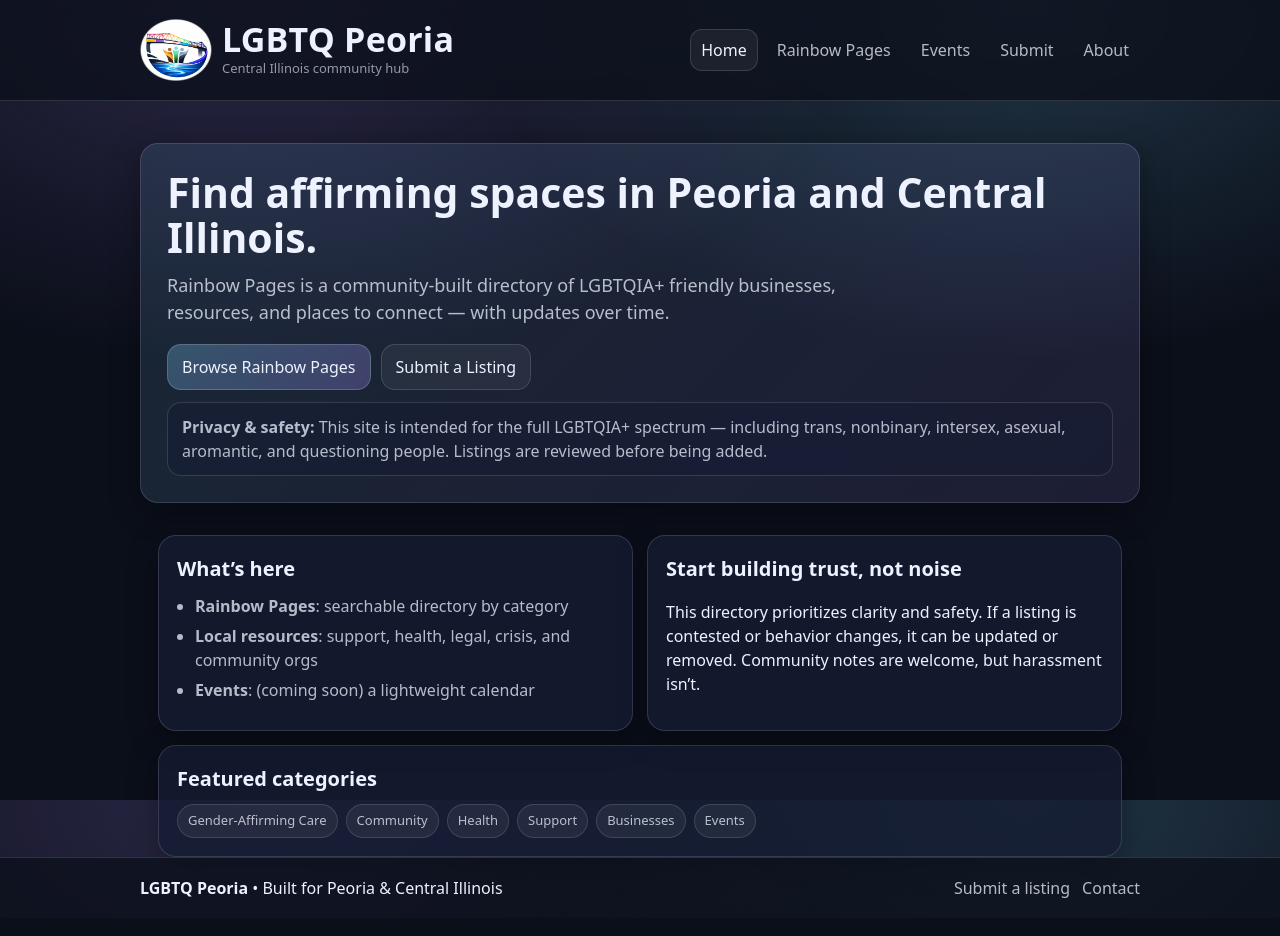
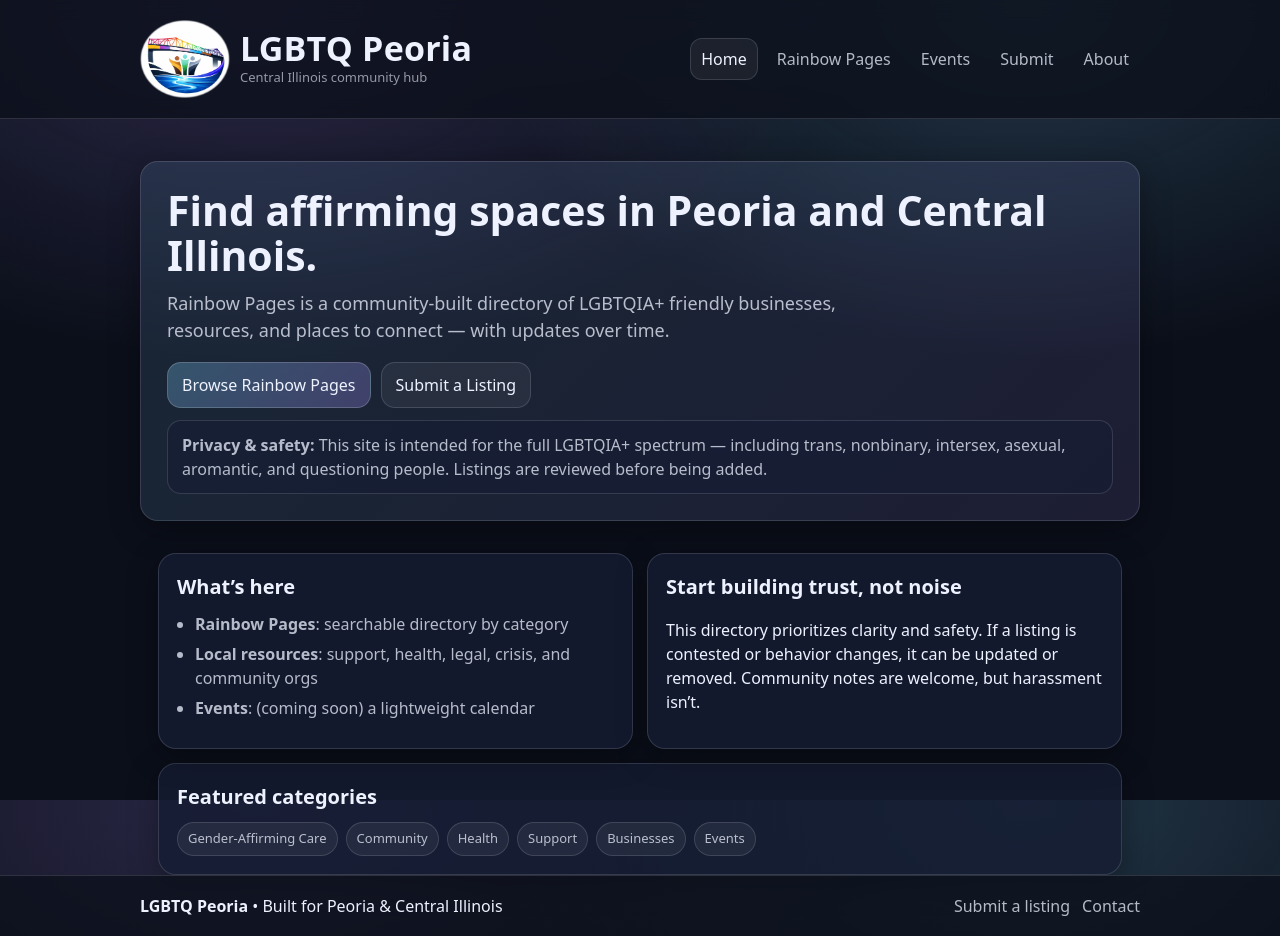
Before and after one commit to choralsinger82/lgbtqpeoria.org, a plain HTML site: page index.html in a window 1280 px wide. Drawn offline with Linux system fonts and the light colour scheme.

Commit message:
Update styles.css

```diff
--- a/assets/styles.css
+++ b/assets/styles.css
@@ -72,8 +72,8 @@ code{ font-family: ui-monospace, SFMono-Regular, Menlo, Monaco, Consolas, "Liber
   min-width: 220px;
 }
 .brand-mark {
-  width: 72px;
-  height: 72px;
+  width: 90px;
+  height: 90px;
   flex-shrink: 0;
   display: grid;
   place-items: center;
```
